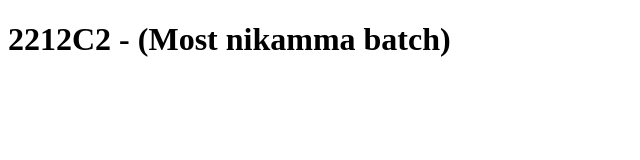
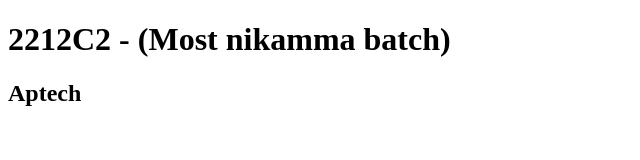
Before and after one commit to SameerFaisal/17-07-2023, a plain HTML site: page index.html in a window 1280 px wide. Shown: the whole page, without its empty margins (0-640 px from the left). Drawn offline with Linux system fonts and the light colour scheme.

Commit message:
mazeed modifications

```diff
--- a/index.html
+++ b/index.html
@@ -7,5 +7,8 @@
 </head>
 <body>
     <h1>2212C2 - (Most nikamma batch)</h1>
+    <h2>
+        Aptech
+    </h2>
 </body>
 </html>
```
